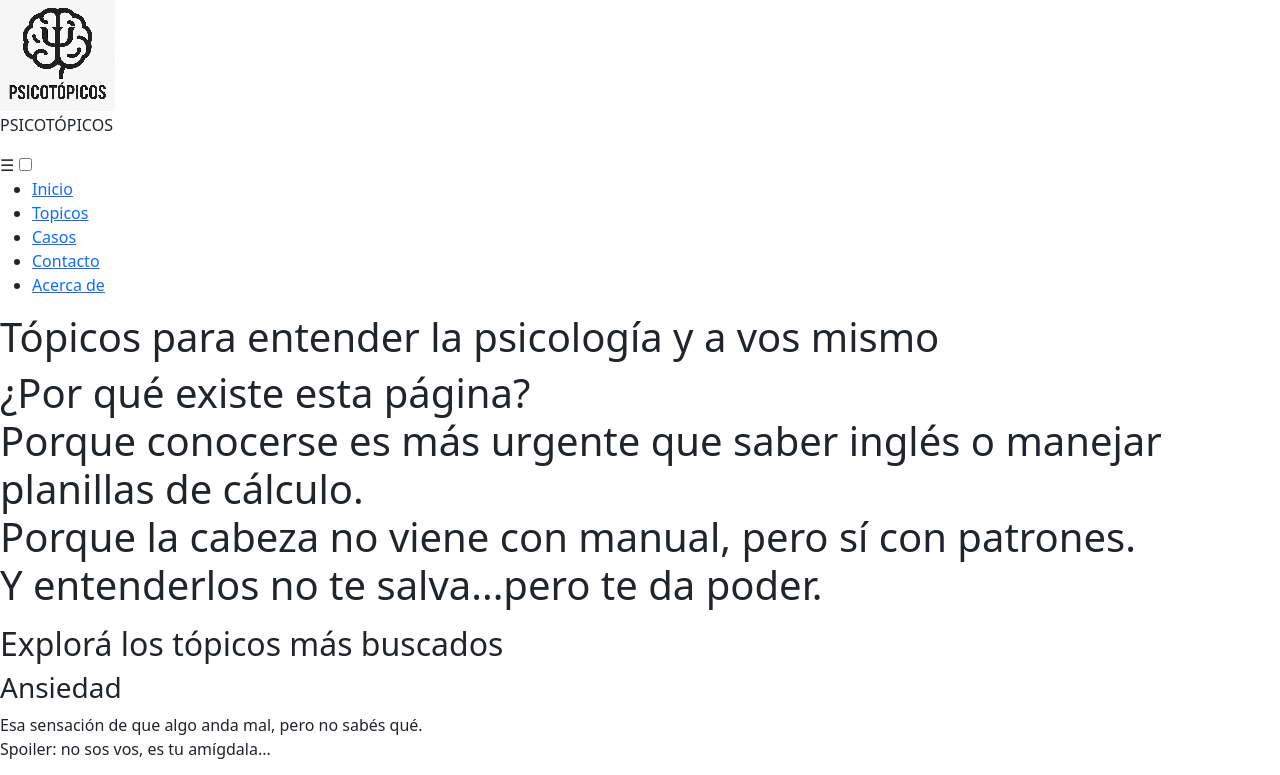
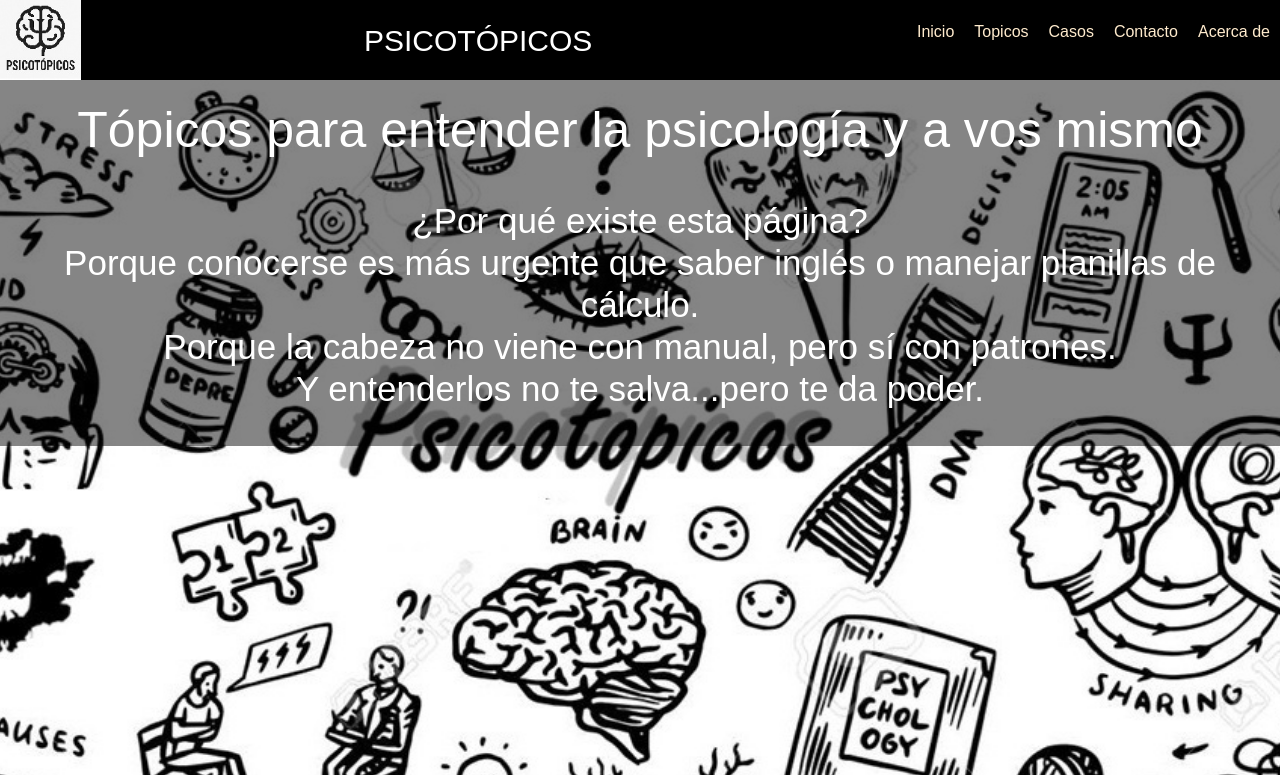
Before and after one commit to Veronica-Sl-Rd/Repo-Coder, a plain HTML site: page index.html in a window 1280 px wide. Shown: the top 775 px of the page. Drawn offline with nearby package versions, Linux system fonts and the light colour scheme; the site is published under a folder, as on GitHub Pages, so addresses that start at the root find nothing; a web font is replaced by a local one.

Commit message:
ajuste ruta css

```diff
--- a/index.html
+++ b/index.html
@@ -10,7 +10,7 @@
     <!--Bootstrap Iconos-->
     <link rel="stylesheet" href="https://cdn.jsdelivr.net/npm/bootstrap-icons@1.13.1/font/bootstrap-icons.min.css">
     <!--CSS-->
-    <link rel="stylesheet" href="/css/estilos.css">
+    <link rel="stylesheet" href="css/estilos.css">
     <title>Psicotópicos</title>
 </head>
 
--- a/pages/acerca-de.html
+++ b/pages/acerca-de.html
@@ -9,7 +9,7 @@
     <!--Bootstrap Iconos-->
     <link rel="stylesheet" href="https://cdn.jsdelivr.net/npm/bootstrap-icons@1.13.1/font/bootstrap-icons.min.css">
     <!--CSS-->
-    <link rel="stylesheet" href="/css/estilos.css">
+    <link rel="stylesheet" href="css/estilos.css">
     <title>Acerca de</title>
 </head>
 <body>
```
Also changed, not shown: pages/casos.html (+1 -1 lines), pages/contacto.html (+1 -1 lines), pages/topicos.html (+1 -1 lines).
